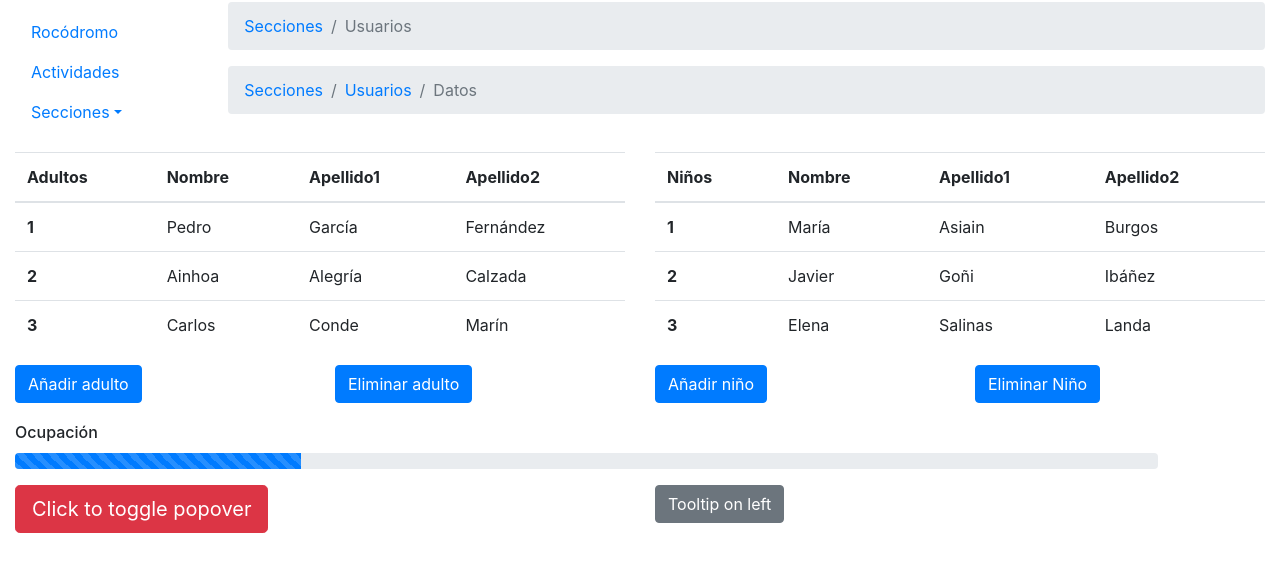
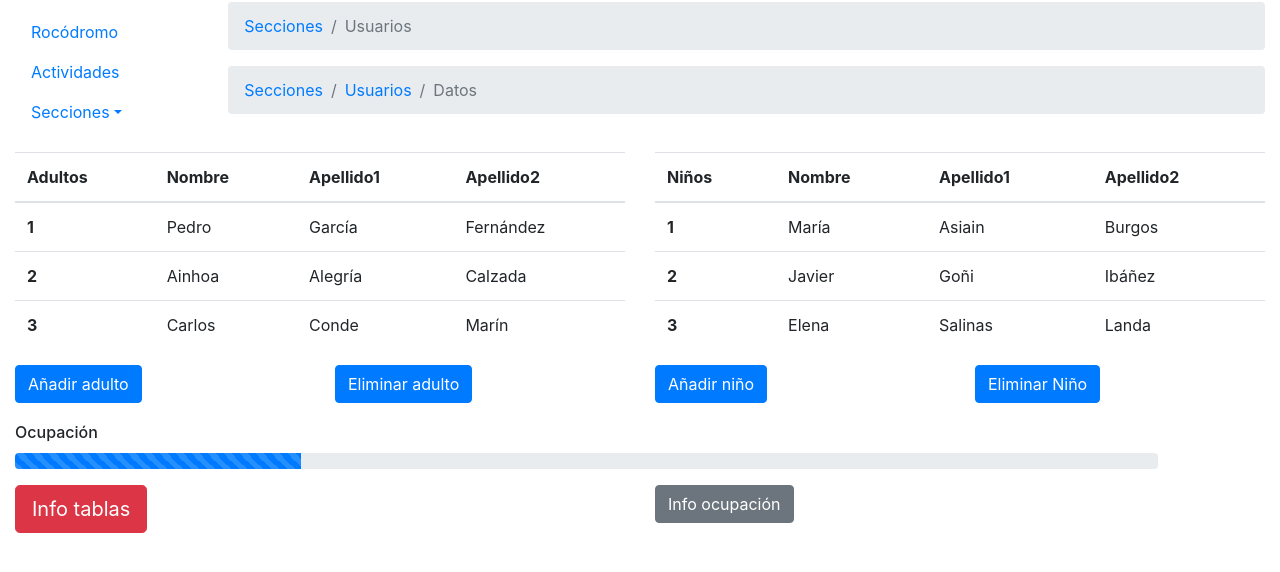
Before and after one commit to alegria207/DSM-bootstrap-ejercicio1, a plain HTML site: page admin.html in a window 1280 px wide. Shown: the part 138-710 px from the top of the page. Drawn offline with nearby package versions, Linux system fonts and the light colour scheme.

Commit message:
Add popover and toolpit

```diff
--- a/admin.html
+++ b/admin.html
@@ -11,7 +11,8 @@
   <link rel="stylesheet" href="https://cdn.jsdelivr.net/npm/bootstrap@4.6.0/dist/css/bootstrap.min.css"
     integrity="sha384-B0vP5xmATw1+K9KRQjQERJvTumQW0nPEzvF6L/Z6nronJ3oUOFUFpCjEUQouq2+l" crossorigin="anonymous">
 
-
+    <!-- Required popover-->
+  <script src="https://ajax.googleapis.com/ajax/libs/jquery/3.5.1/jquery.min.js"></script>
   <title>Escalada</title>
 </head>
 
@@ -307,11 +308,13 @@
 
     <div class="row">
       <div class="col">
-        <button type="button" class="btn btn-lg btn-danger" data-toggle="popover" title="Popover title" data-content="And here's some amazing content. It's very engaging. Right?">Click to toggle popover</button>
+        <button type="button" class="btn btn-lg btn-danger" data-toggle="popover" title="Info tablas" data-content="¿Quieres añadir o eliminar un usuario? Clicka en los botones correspondientes">
+          Info tablas
+        </button>
       </div>
       <div class="col">
-        <button type="button" class="btn btn-secondary" data-bs-toggle="tooltip" data-bs-placement="right" title="Tooltip on left">
-          Tooltip on left
+        <button type="button" class="btn btn-secondary" data-bs-toggle="tooltip" data-bs-placement="right" title="La barra de ocupación muestra el estado actual del número de usuarios posibles">
+          Info ocupación
         </button>
       </div>
     </div>
@@ -326,14 +329,10 @@
 
 
   <script>
-
-    var tooltipTriggerList = [].slice.call(document.querySelectorAll('[data-bs-toggle="tooltip"]'))
-    var tooltipList = tooltipTriggerList.map(function (tooltipTriggerEl) {
-      return new bootstrap.Tooltip(tooltipTriggerEl)
-    })
+    $(document).ready(function(){
+      $('[data-toggle="popover"]').popover();
+    });
   </script>
-
-
 
 
   <!-- Optional JavaScript; choose one of the two! -->
```
